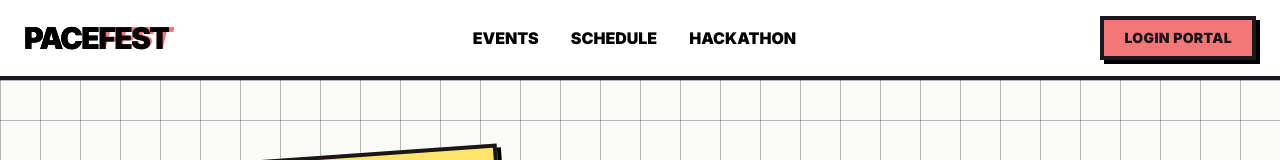
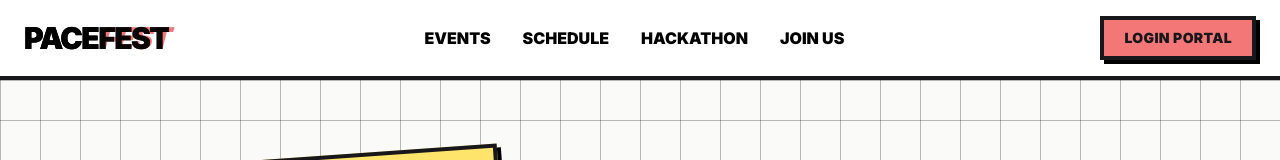
Before and after one commit to Dinaltium/bad-website, a Next.js app: page / in a window 1280 px wide. Shown: the top 160 px of the page. Built offline with nearby package versions, Linux system fonts and the light colour scheme.

Commit message:
fix: add Join Us link to desktop navbar

```diff
--- a/src/components/Navbar.tsx
+++ b/src/components/Navbar.tsx
@@ -42,6 +42,7 @@ export default function Navbar() {
           <Link href="/events" className="cursor-pointer hover:text-primary underline decoration-transparent hover:decoration-primary decoration-4 transition-all">Events</Link>
           <Link href="/schedule" className="cursor-pointer hover:text-primary underline decoration-transparent hover:decoration-primary decoration-4 transition-all">Schedule</Link>
           <Link href="/hackathon" className="cursor-pointer hover:text-primary underline decoration-transparent hover:decoration-primary decoration-4 transition-all">Hackathon</Link>
+          <Link href="/register" className="cursor-pointer hover:text-primary underline decoration-transparent hover:decoration-primary decoration-4 transition-all">Join Us</Link>
         </div>
 
         <div className="flex items-center gap-4">
```
